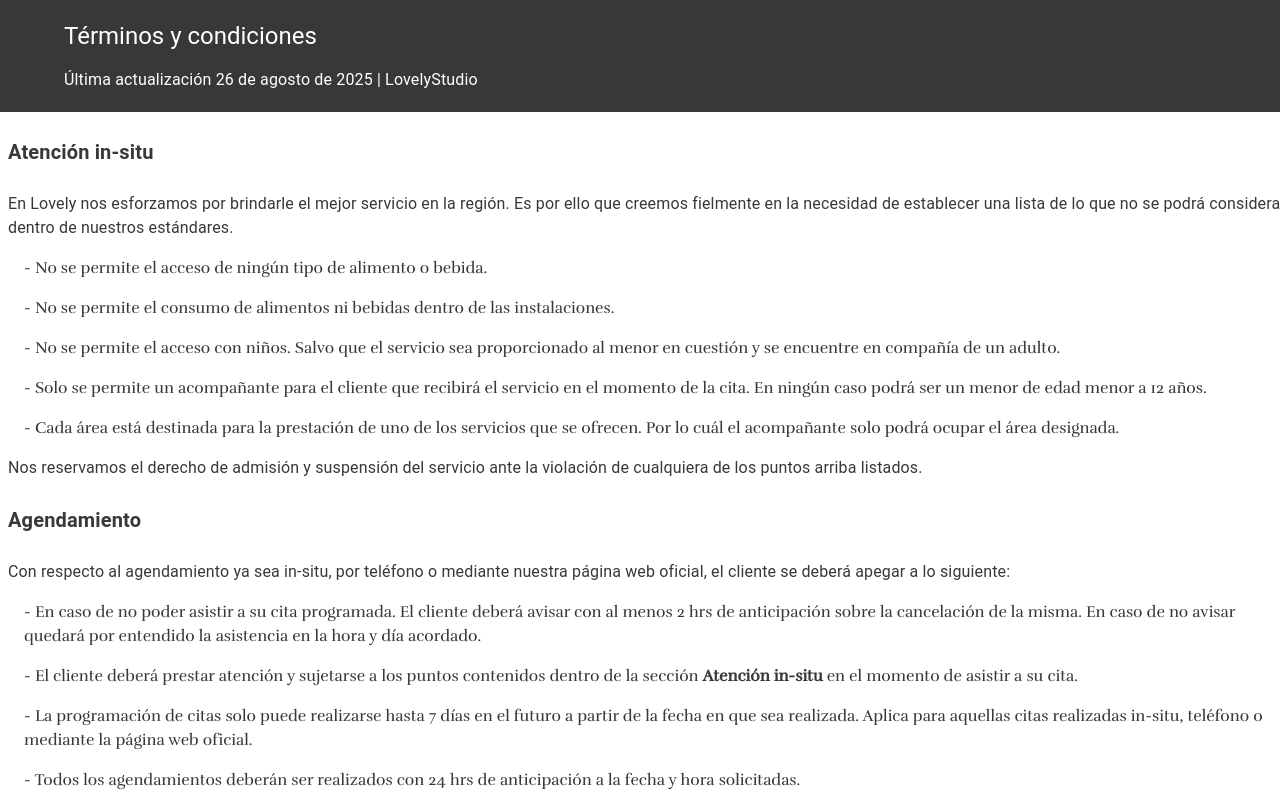
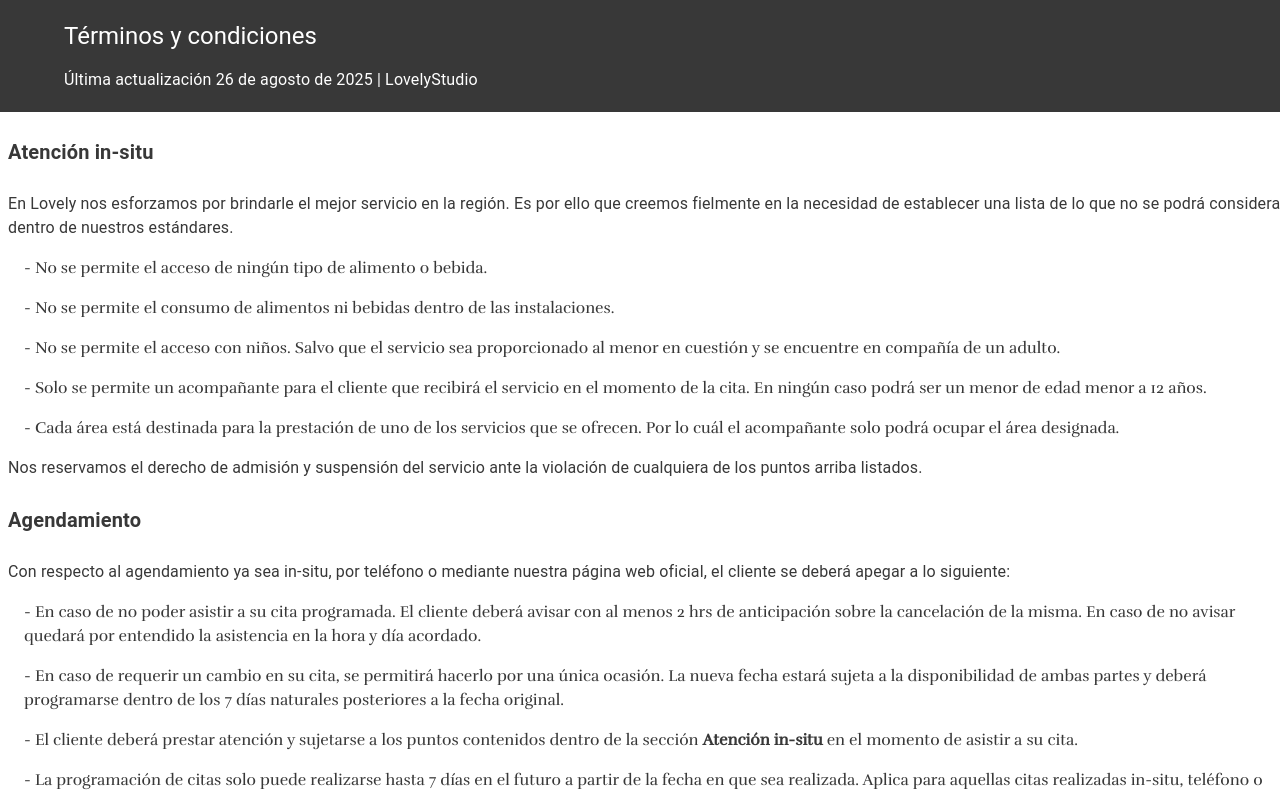
Before and after one commit to salatielosorno/lovely-studio, a Next.js app: page /terms-and-conditions in a window 1280 px wide. Shown: the top 794 px of the page. Built offline with nearby package versions, Linux system fonts and the light colour scheme.

Commit message:
feat(terms-and-conditions): update terms and conditions.

```diff
--- a/src/app/terms-and-conditions/page.tsx
+++ b/src/app/terms-and-conditions/page.tsx
@@ -45,6 +45,9 @@ const Page = () => {
             <List sx={{ listStyleType: 'disc' }}>
                 <ListItem sx={{ display: 'list-item' }}>
                     - En caso de no poder asistir a su cita programada. El cliente deberá avisar con al menos 2 hrs de anticipación sobre la cancelación de la misma. En caso de no avisar quedará por entendido la asistencia en la hora y día acordado.
+                </ListItem>
+                <ListItem sx={{ display: 'list-item' }}>
+                    - En caso de requerir un cambio en su cita, se permitirá hacerlo por una única ocasión. La nueva fecha estará sujeta a la disponibilidad de ambas partes y deberá programarse dentro de los 7 días naturales posteriores a la fecha original.
                 </ListItem>
                 <ListItem sx={{ display: 'list-item' }}>
                     - El cliente deberá prestar atención y sujetarse a los puntos contenidos dentro de la sección <span style={{ fontWeight: 'bold' }}>Atención in-situ</span> en el momento de asistir a su cita.
```
